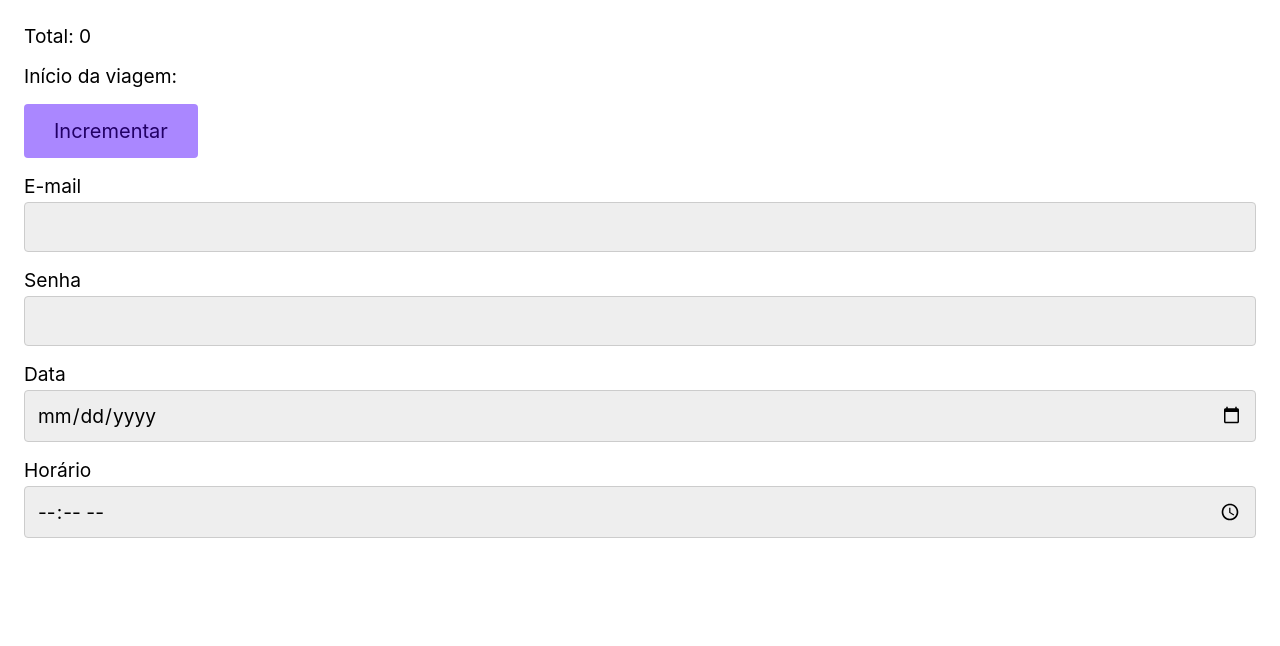
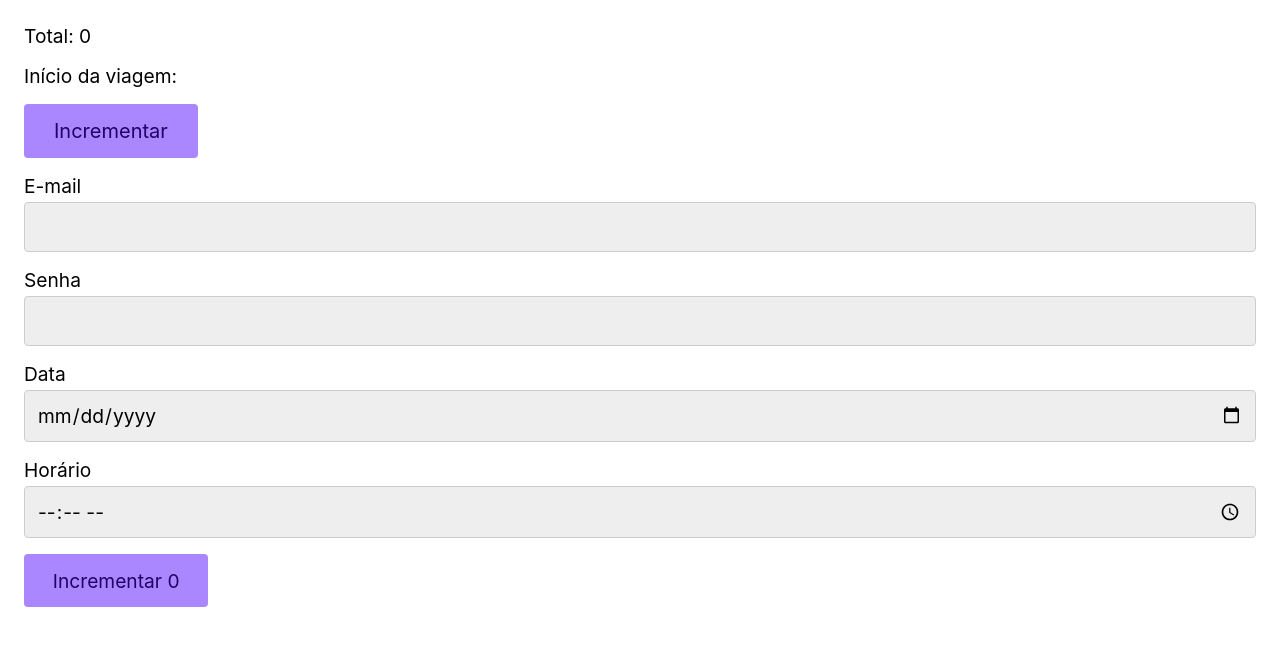
Before and after one commit to rafaasimi/react-typescript-origamid, a React app: page / in a window 1280 px wide. Shown: the top 646 px of the page. Built offline with nearby package versions, Linux system fonts and the light colour scheme; the HTML template or start-up script is replaced by a standard one.

Commit message:
Aula: Interfaces e Tipos 2

```diff
--- a/src/App.tsx
+++ b/src/App.tsx
@@ -1,6 +1,7 @@
 import { useState } from "react"
 import { Button } from "./Button";
 import { Input } from "./Input";
+import { ButtonExercicio } from "./Tipos/ButtonExercicio";
 
 function App() {
   const [total, setTotal] = useState(0);
@@ -24,6 +25,9 @@ function App() {
       <Input id="senha" label="Senha" type="password"/>
       <Input value={data} onChange={(event) => setData(event.currentTarget.value)} id="data" label="Data" type="date"/>
       <Input id="horario" label="Horário" type="time"/>
+
+      {/* Exercicio - Tipos */}
+      <ButtonExercicio total={total} setTotal={setTotal}/>
     </div>
   )
 }
--- a/src/Button.tsx
+++ b/src/Button.tsx
@@ -8,9 +8,13 @@ type ButtonProps = React.ComponentProps<'button'> & {
 }
 
 export function Button({ tamanho, children, onClick, ...props }: ButtonProps) {
+  const handleClick: React.MouseEventHandler = (event) => {
+    console.log(event.pageX)
+  }
+
   return (
     <button
-      onClick={onClick}
+      onClick={handleClick}
       style={{fontSize: tamanho}}
       {...props}
     >
--- /dev/null
+++ b/src/Tipos/ButtonExercicio.tsx
@@ -0,0 +1,10 @@
+type ButtonExercicioProps = {
+  total: number;
+  setTotal: React.Dispatch<React.SetStateAction<number>>
+}
+
+export function ButtonExercicio({total, setTotal}: ButtonExercicioProps) {
+  return (
+    <button onClick={() => setTotal((t) => t + 1)}>Incrementar {total}</button>
+  )
+}
```
